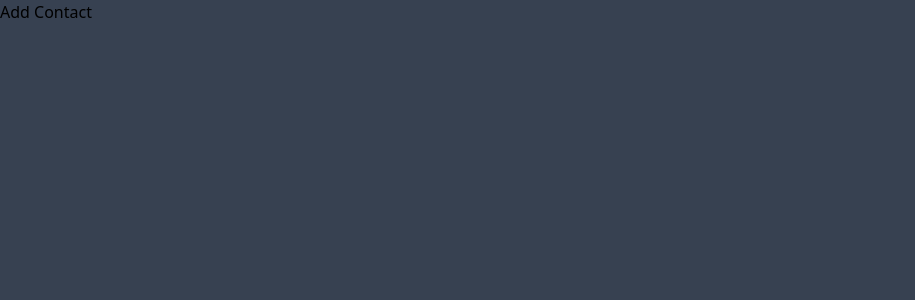
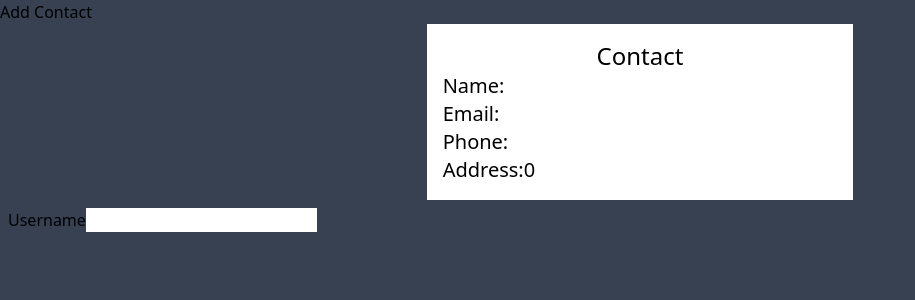
Before and after one commit to meloegel/SupLoad-FE, a React (Create React App) app: page /add-contact in a window 1280 px wide. Shown: the top 300 px of the page, without its empty margins (0-915 px from the left). Built offline with nearby package versions, Linux system fonts and the light colour scheme.

Commit message:
building out addContact

```diff
--- a/src/pages/AddContact.tsx
+++ b/src/pages/AddContact.tsx
@@ -1,7 +1,60 @@
+import { useState } from "react";
+import Contact from "../common/Contact";
+
+const initialFormValues = {
+  firstname: "",
+  lastname:"",
+  email:"",
+  street:"",
+  city:"",
+  state:"",
+  zip:0,
+  phone:""
+}
+
 export default function AddContact(): JSX.Element {
+  const [formValues, setFormValues] = useState(initialFormValues);
+
+
+  const onInputChange = (evt: any) => {
+    const name = evt.target.name;
+    const value = evt.target.value;
+    setFormValues({
+      ...formValues,
+      [name]: value,
+    });
+  };
+
   return (
     <div>
       <h2>Add Contact</h2>
+      <Contact
+      firstname={formValues.firstname}
+      lastname={formValues.lastname}
+      email={formValues.email}
+      street={formValues.street}
+      city={formValues.city}
+      state={formValues.state}
+      zip={formValues.zip}
+      phone={formValues.phone}
+      />
+      <div>
+      <div className="p-2">
+          <label>Username</label>
+          <input
+            // {...register("firstname")}
+            value={formValues.firstname}
+            onChange={onInputChange}
+            name="username"
+            type="text"
+          />
+          {/* {errors.username && (
+            <p className="text-red-600 text-xs m-2">
+              {errors.username?.message}
+            </p>
+          )} */}
+        </div>
+      </div>
     </div>
   );
 }
```
